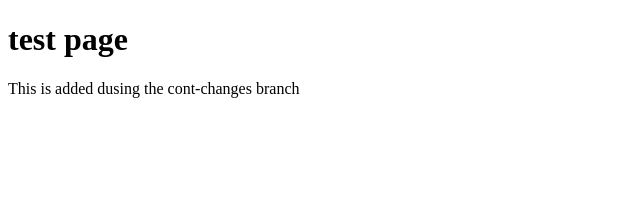
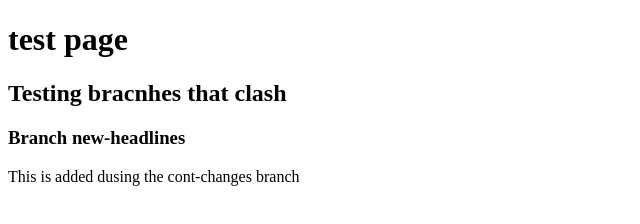
Before and after one commit to kirstyburgoine/test-stuff, a plain HTML site: page index.html in a window 1280 px wide. Shown: the whole page, without its empty margins (0-640 px from the left). Drawn offline with Linux system fonts and the light colour scheme.

Commit message:
added some headlines

```diff
--- a/index.html
+++ b/index.html
@@ -9,6 +9,9 @@
 
 <h1>test page</h1>
 
+<h2>Testing bracnhes that clash</h2>
+<h3>Branch new-headlines</h3>
+
 <p>This is added dusing the cont-changes branch</p>
 
 </body>
```
